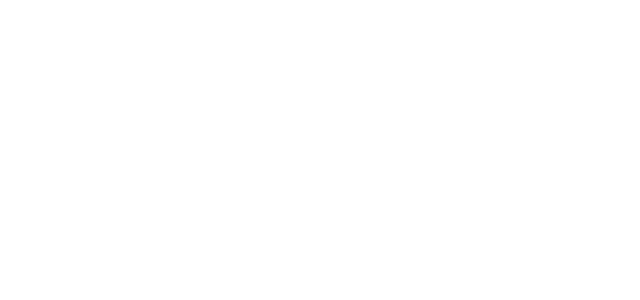
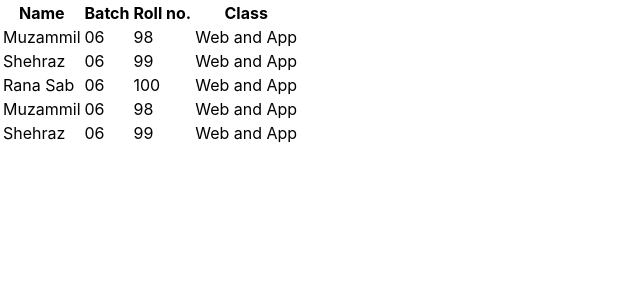
Before and after one commit to muzammilpro/ToDo-app_In_React_Js, a React (Create React App) app: page / in a window 1280 px wide. Shown: the top 300 px of the page, without its empty margins (0-640 px from the left). Built offline with nearby package versions, Linux system fonts and the light colour scheme.

Commit message:
Do Some Changes

```diff
--- a/src/Components/TodoApp/Students.js
+++ b/src/Components/TodoApp/Students.js
@@ -1,9 +1,49 @@
-import React from 'react'
+// import { useState } from "react"
+// import { data } from "./Data"
+// import studentslist from "./studentsList"
+
+// export default function Students() {
+//   const [students, setstudents] = useState(data)
+//   return (
+//     <div>
+//       <table>
+//         <tr >
+//           <th>Name</th>
+//           <th>Batch</th>
+//           <th>Roll no.</th>
+//           <th>Class</th>
+//         </tr>
+//         {
+//           students.map((items)=>{
+//            return  < studentslist student={items} />
+//           })
+//         }
+//       </table>
+//     </div>
+//   )
+// }
+
+
+import { useState } from "react";
+import { data } from "./Data";
+import StudentsList from "./studentsList"; // Capitalize the component name
 
 export default function Students() {
+  const [students, setStudents] = useState(data); // Renamed setstudents to setStudents
+
   return (
     <div>
-
+      <table>
+        <tr>
+          <th>Name</th>
+          <th>Batch</th>
+          <th>Roll no.</th>
+          <th>Class</th>
+        </tr>
+        {students.map((item) => (
+          <StudentsList  student={item} /> // Added a unique key prop for each student
+        ))}
+      </table>
     </div>
-  )
+  );
 }
--- a/src/Components/TodoApp/studentsList.js
+++ b/src/Components/TodoApp/studentsList.js
@@ -0,0 +1,12 @@
+import React from 'react'
+
+export default function studentsList({student}) {
+    return (
+        <tr>
+            <td>{student.name}</td>
+            <td>{student.batch}</td>
+            <td>{student.roll}</td>
+            <td>{student.class}</td>
+        </tr>
+    )
+}
```
